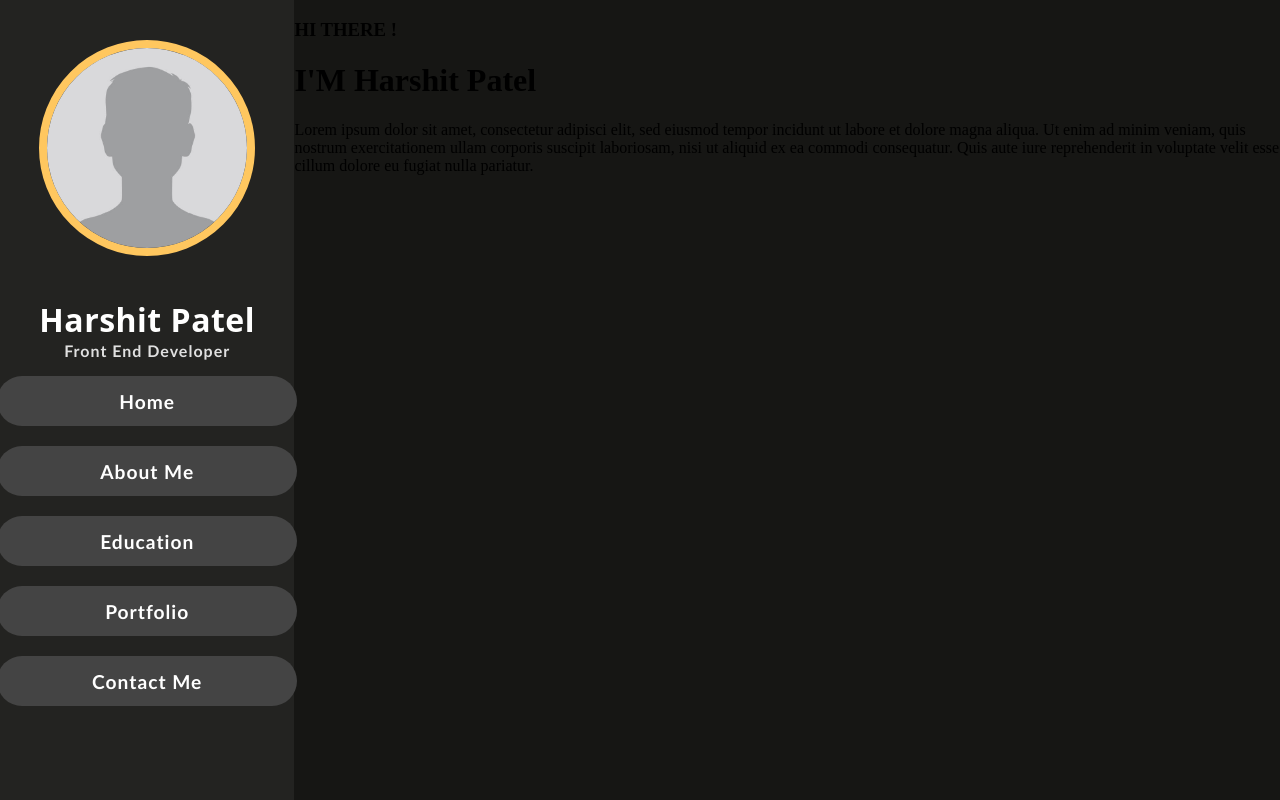
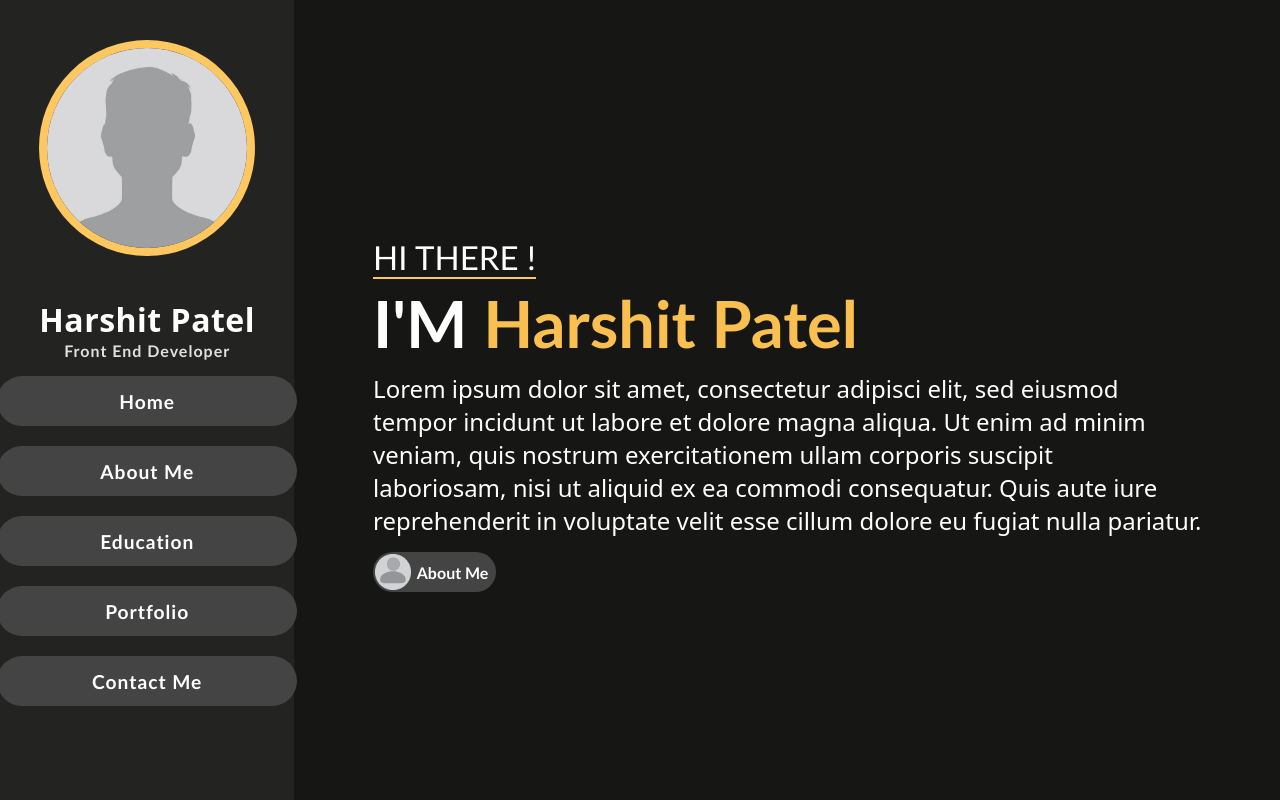
Before and after one commit to HarshitPatel-09/MyPortfolio, a plain HTML site: page index.html in a window 1280 px wide. Drawn offline with Linux system fonts and the light colour scheme.

Commit message:
Home page is created

```diff
--- a/index.html
+++ b/index.html
@@ -22,15 +22,25 @@
     </div>
     <div id="containerMain">
       <!---------- Home section start here ---------->
-      <h3>HI THERE !</h3>
-      <h1>I'M <span>Harshit Patel</span></h1>
-      <p>
-        Lorem ipsum dolor sit amet, consectetur adipisci elit, sed eiusmod
-        tempor incidunt ut labore et dolore magna aliqua. Ut enim ad minim
-        veniam, quis nostrum exercitationem ullam corporis suscipit laboriosam,
-        nisi ut aliquid ex ea commodi consequatur. Quis aute iure reprehenderit
-        in voluptate velit esse cillum dolore eu fugiat nulla pariatur.
-      </p>
+      <div id="homeSec">
+        <h3 id="homeHI">HI THERE !</h3>
+        <h1 id="homeName">I'M <span id="homeNameSpan">Harshit Patel</span></h1>
+        <p>
+          Lorem ipsum dolor sit amet, consectetur adipisci elit, sed eiusmod
+          <br />
+          tempor incidunt ut labore et dolore magna aliqua. Ut enim ad minim
+          <br />
+          veniam, quis nostrum exercitationem ullam corporis suscipit <br />
+          laboriosam, nisi ut aliquid ex ea commodi consequatur. Quis aute iure
+          <br />
+          reprehenderit in voluptate velit esse cillum dolore eu fugiat nulla
+          pariatur.
+        </p>
+        <div id="homeMeAbtBtn">
+          <img src="./icons/about.png" alt="" />
+          <a href="#">About Me</a>
+        </div>
+      </div>
       <!---------- Home section ends here ---------->
     </div>
   </body>
--- a/styles.css
+++ b/styles.css
@@ -93,8 +93,100 @@ body {
 /* Home Page styling starts here */
 #containerMain {
   width: 77%;
-  height: 99.6vh;
+  height: auto;
   margin-left: auto;
 }
 
+#homeSec {
+  height: 99.6vh;
+  width: fit-content;
+  display: flex;
+  flex-direction: column;
+  align-items: center;
+  justify-content: center;
+  margin-left: auto;
+  margin-right: auto;
+}
+
+#homeHI {
+  width: fit-content;
+  font-family: "Gill Sans", "Gill Sans MT", Calibri, "Trebuchet MS", sans-serif;
+  font-size: 33px;
+  color: white;
+  font-weight: 400;
+  margin-right: auto;
+  margin-bottom: 5px;
+  display: flex;
+  align-items: center;
+  justify-content: center;
+  border-bottom: 2px solid #ffc75f;
+}
+
+#homeName {
+  width: fit-content;
+  font-family: "Gill Sans", "Gill Sans MT", Calibri, "Trebuchet MS", sans-serif;
+  font-size: 65px;
+  color: white;
+  font-weight: 600;
+  margin-right: auto;
+  margin-top: 0%;
+  margin-bottom: 10px;
+}
+
+#homeNameSpan {
+  color: #f9bf51;
+}
+
+#homeSec > p {
+  font-size: x-large;
+  font-family: system-ui, -apple-system, BlinkMacSystemFont, "Segoe UI", Roboto,
+    Oxygen, Ubuntu, Cantarell, "Open Sans", "Helvetica Neue", sans-serif;
+  font-weight: 500;
+  margin-right: auto;
+  margin-top: 0;
+  color: white;
+  margin-bottom: 0;
+}
+
+#homeMeAbtBtn {
+  width: 120px;
+  height: max-content;
+  border-radius: 500px;
+  display: flex;
+  align-items: center;
+  justify-content: center;
+  padding: 1.5px;
+  padding-top: 2px;
+  padding-bottom: 2px;
+  margin-right: auto;
+  margin-top: 15px;
+  background-color: #444444;
+}
+
+#homeMeAbtBtn:hover {
+  background-color: #febe47;
+  transition: 0.4s;
+  box-shadow: 0px 0px 10px 2px rgba(255, 255, 255, 0.21);
+}
+
+#homeMeAbtBtn > img {
+  width: 30%;
+}
+
+#homeMeAbtBtn > a {
+  width: 70%;
+  display: flex;
+  justify-content: center;
+  align-items: center;
+  text-decoration: none;
+  color: white;
+  font-family: "Gill Sans", "Gill Sans MT", Calibri, "Trebuchet MS", sans-serif;
+  font-weight: 600;
+}
+
+#homeMeAbtBtn:hover > a {
+  color: black;
+  transition: 0.4s;
+}
+
 /* Home Page styling ends here */
```
Also changed, not shown: icons/about.png (added).
